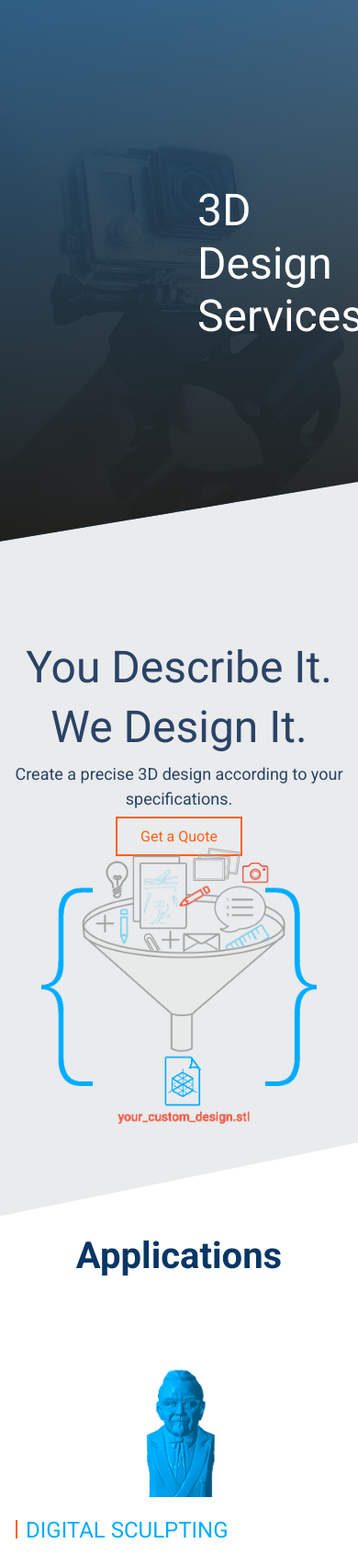
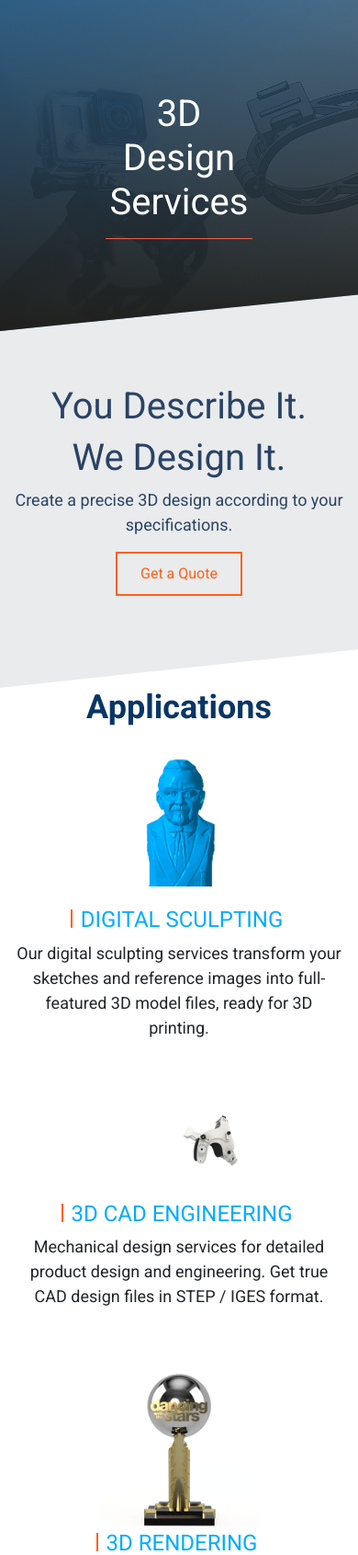
Before and after one commit to KirGorodPrivate/3dThings_project, a Django app: page /design in a window 390 px wide; the page is wider, and only the part inside the window is pictured. Shown: the part 66-1757 px from the top of that part at 92% size. Run offline with Django 3.2, Linux system fonts and the light colour scheme; some libraries are stand-ins or nearby versions.

Commit message:
Add mobile version

```diff
--- a/printerOk/static/css/style.css
+++ b/printerOk/static/css/style.css
@@ -219,6 +239,13 @@ body {
   .cap {
     text-align: center;
   }
+  .cap__title {
+    padding-top: 0px;
+    padding-bottom: 20px;
+  }
+  .cap__item {
+    padding: 25px 0;
+  }
   .cap__img {
     display: block;
     margin: 0 auto;
@@ -367,14 +413,23 @@ body {
 .parts__bg {
   background-color: #e9ebed;
 }
-@media (max-width: 767px) {
+@media (max-width: 768px) {
   .parts {
     text-align: center;
+    padding: 100px 0;
   }
   .parts__img {
     width: 175px;
     display: block;
     margin: 0 auto;
+  }
+}
+@media (max-width: 425px) {
+  .parts {
+    padding-top: 70px;
+  }
+  .parts__title {
+    font-size: 36px;
   }
 }
 
@@ -966,6 +1034,12 @@ body {
   margin: 0 auto;
   margin-top: 15px;
 }
+@media (max-width: 425px) {
+  .design__title {
+    font-size: 40px;
+    padding: 100px;
+  }
+}
 
 .describe {
   background-color: #e9ebed;
@@ -1004,6 +1078,22 @@ body {
 .describe__inner {
   margin: auto;
 }
+@media (max-width: 425px) {
+  .describe {
+    padding-top: 50px;
+  }
+  .describe__title {
+    font-size: 40px;
+  }
+  .describe__btn {
+    display: inline-block;
+  }
+  .describe__img {
+    display: none;
+    margin: 0 auto;
+    width: 275px;
+  }
+}
 
 .applications {
   -webkit-clip-path: polygon(0 -1%, 100% -1%, 100% 89%, 0 100%);
@@ -1020,6 +1110,15 @@ body {
 .applications__suptitle {
   color: #00acff;
 }
+@media (max-width: 425px) {
+  .applications {
+    padding-bottom: 85px;
+    text-align: center;
+  }
+  .applications__title {
+    margin-bottom: 0;
+  }
+}
 
 .works {
   -webkit-clip-path: polygon(0 -1%, 100% -1%, 100% 89%, 0 100%);
--- a/templates/pages/design.html
+++ b/templates/pages/design.html
@@ -35,7 +35,7 @@
 	<div class="container">
 	<div class="row">
 		<div class="col-12">
-			<h2 class="cap__title parts__title">Applications</h2>
+			<h2 class="cap__title parts__title applications__title">Applications</h2>
 		</div>
 	</div>
 	<div class="row justify-content-center parts__row">
```
Also changed, not shown: other parts of printerOk/static/css/style.css (+72 -15 lines), templates/pages/materials.html (+8 -4 lines), 1 other file.
